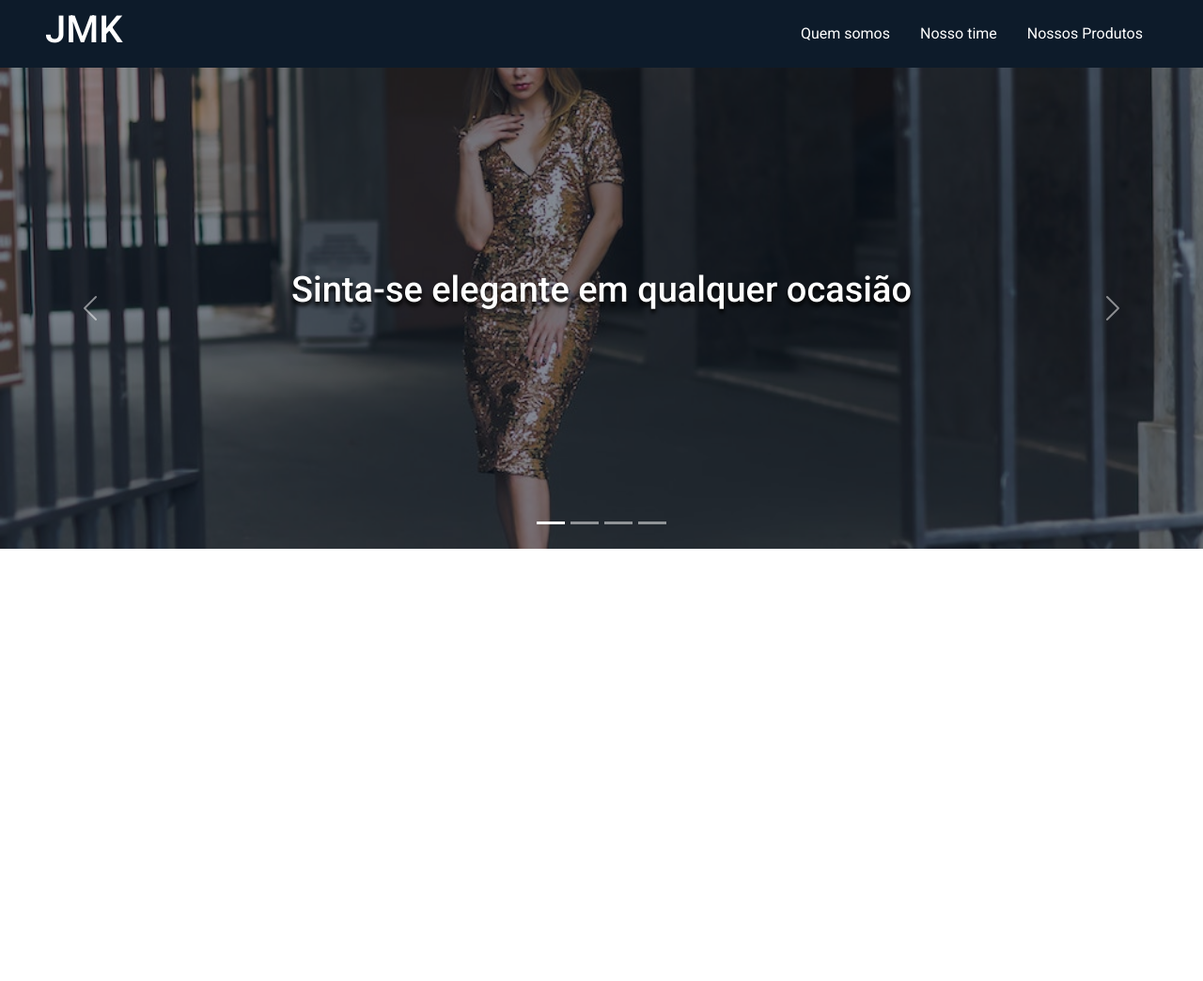
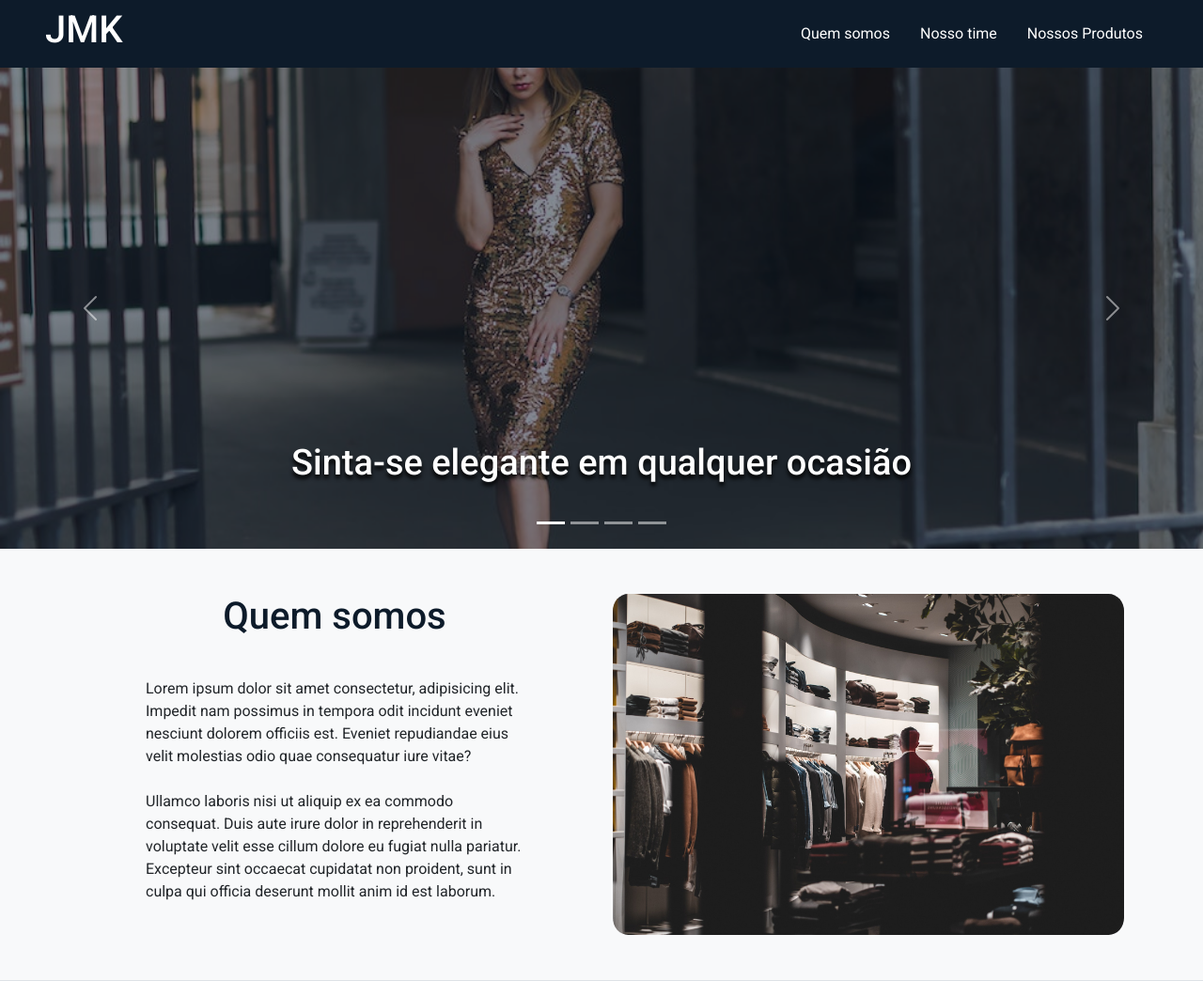
Before and after one commit to josephmatheus/descomplica-nubank-atv-pratica-bootstrap, a plain HTML site: page index.html in a window 1280 px wide. Shown: the whole page at 94% size. Before the commit the page ends 800 px from the top, so only its background shows below. Drawn offline with nearby package versions, Linux system fonts and the light colour scheme.

Commit message:
Finaliza sessão Sobre

```diff
--- a/index.html
+++ b/index.html
@@ -10,6 +10,7 @@
       integrity="sha384-KK94CHFLLe+nY2dmCWGMq91rCGa5gtU4mk92HdvYe+M/SXH301p5ILy+dN9+nJOZ"
       crossorigin="anonymous"
     />
+    <link rel="stylesheet" href="https://cdn.jsdelivr.net/npm/bootstrap-icons@1.10.4/font/bootstrap-icons.css">
     <link rel="preconnect" href="https://fonts.googleapis.com">
     <link rel="preconnect" href="https://fonts.gstatic.com" crossorigin>
     <link href="https://fonts.googleapis.com/css2?family=Roboto:ital,wght@0,100;0,300;0,400;0,500;0,700;0,900;1,100;1,300;1,400;1,500;1,700;1,900&display=swap" rel="stylesheet">
@@ -47,25 +48,25 @@
               <div class="carousel-item active">
                 <img src="./src/images/carousel/carousel-image-01.jpg" class="d-block w-100" alt="Mulher usando vestido">
                 <div class="carousel-caption d-none d-md-block">
-                  <h2 class="w-100">Sinta-se elegante em qualquer ocasião</h2>
+                  <h2 class="w-100 z-2">Sinta-se elegante em qualquer ocasião</h2>
                 </div>
               </div>
               <div class="carousel-item">
                 <img src="./src/images/carousel/carousel-image-02.jpg" class="d-block w-100" alt="Grupo de amigos num parque">
                 <div class="carousel-caption d-none d-md-block">
-                  <h2 class="w-100">Encontre seu estilo perfeito conosco</h2>
+                  <h2 class="w-100 z-2">Encontre seu estilo perfeito conosco</h2>
                 </div>
               </div>
               <div class="carousel-item">
                 <img src="./src/images/carousel/carousel-image-03.jpg" class="d-block w-100" alt="Homem negro usando camisa branca e chapéu azul">
                 <div class="carousel-caption d-none d-md-block">
-                  <h2 class="w-100">O básico nunca sai de moda</h2>
+                  <h2 class="w-100 z-2">O básico nunca sai de moda</h2>
                 </div>
               </div>
               <div class="carousel-item">
                 <img src="./src/images/carousel/carousel-image-04.jpg" class="d-block w-100" alt="Casal dançando">
                 <div class="carousel-caption d-none d-md-block">
-                  <h2 class="w-100">Nós temos tudo para você arrasar na pista de dança</h2>
+                  <h2 class="w-100 z-2">Nós temos tudo para você arrasar na pista de dança</h2>
                 </div>
               </div>
             </div>
@@ -80,6 +81,29 @@
           </div>
     </section>
 
+    <section id="about" class="about container-fluid p-5 bg-light border-bottom">
+      <div class="container-fluid" data-aos="fade-up">
+
+        <div class="row justify-content-sm-center">
+          <div class="section-title col-lg-6 row justify-content-center">
+            <h2 class="text-center mb-4 h1">Quem somos</h2>
+            <p class="w-75">
+              Lorem ipsum dolor sit amet consectetur, adipisicing elit. Impedit nam possimus in tempora odit incidunt eveniet nesciunt dolorem officiis est. Eveniet repudiandae eius velit molestias odio quae consequatur iure vitae?
+              <br><br>
+              Ullamco laboris nisi ut aliquip ex ea commodo consequat. Duis aute irure dolor in reprehenderit in voluptate
+              velit esse cillum dolore eu fugiat nulla pariatur. Excepteur sint occaecat cupidatat non proident, sunt in
+              culpa qui officia deserunt mollit anim id est laborum.
+            </p>
+          </div>
+          <div class="col-lg-6 col-sm-8 pt-4 pt-lg-0 row justify-content-center">
+            <img src="./src/images/about-us-image.jpg" alt="Company Logo">
+          </div>
+        </div>
+      </div>
+    </section>
+
+
+
     <script
       src="https://cdn.jsdelivr.net/npm/bootstrap@5.3.0-alpha3/dist/js/bootstrap.bundle.min.js"
       integrity="sha384-ENjdO4Dr2bkBIFxQpeoTz1HIcje39Wm4jDKdf19U8gI4ddQ3GYNS7NTKfAdVQSZe"
--- a/src/css/index.css
+++ b/src/css/index.css
@@ -20,6 +20,13 @@ header {
     font-size: 38px;
     text-shadow: 0px 4px 4px rgba(0, 0, 0, 1);
     position: absolute;
-    bottom: 560%;
-    z-index: 2;
+    bottom: 100%;
 }
+
+.section-title h2 {
+    color: rgb(13, 27, 42);
+}
+
+.about img {
+    border-radius: 5%;
+}
```
